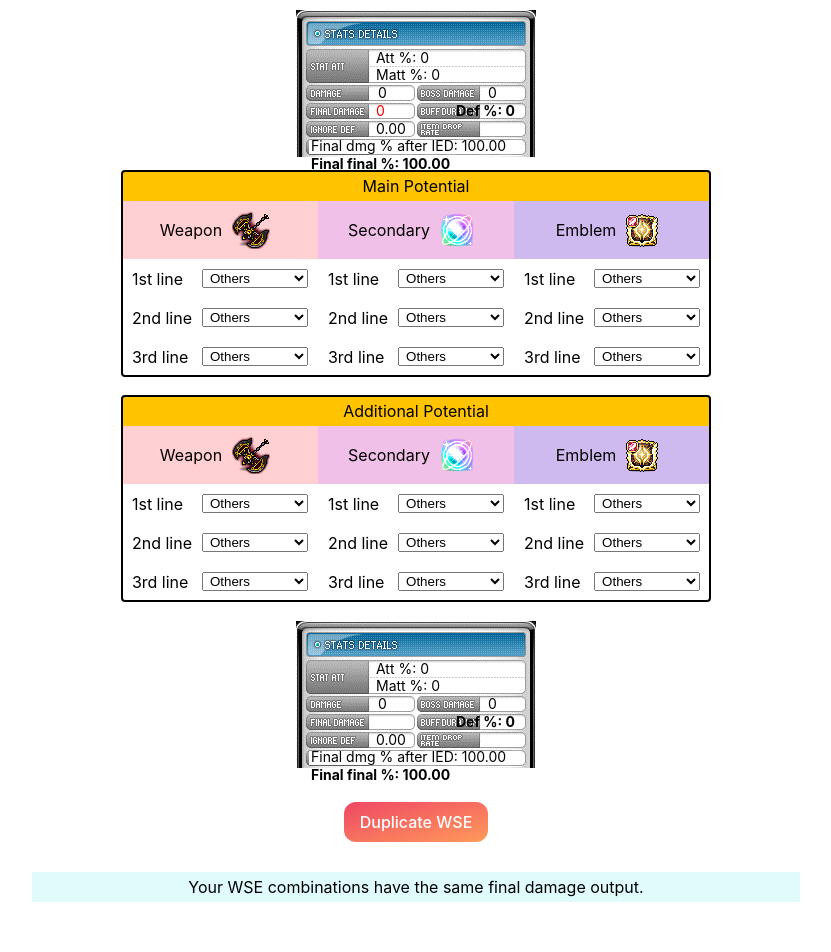
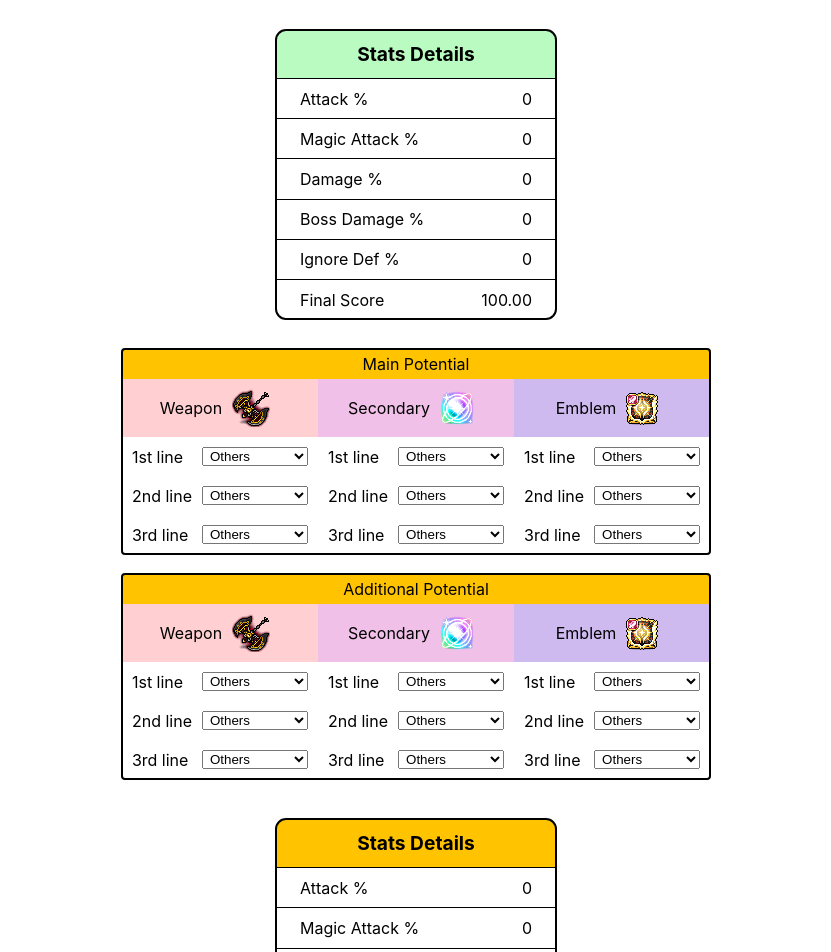
Before and after one commit to hehai123/react_upload, a React (Create React App) app: page / in a window 1280 px wide. Shown: the part 3100-4052 px from the top of the page, without its empty margins (224-1055 px from the left). Built offline with nearby package versions, Linux system fonts and the light colour scheme.

Commit message:
Changed Stats Detail display

```diff
--- a/src/components/counters.jsx
+++ b/src/components/counters.jsx
@@ -19,9 +19,13 @@ class Counters extends Component {
     eqSetBoss: { boss: 0, ied: 0 },
     ied: [],
     iedFinal: 0,
-    enemyDef: [
-      { id: 1, desc: "Monster defense", max: 380, value: 0, desc1: "Defense" },
-    ],
+    enemyDef: {
+      id: 1,
+      desc: "Monster defense",
+      max: 380,
+      value: 0,
+      label: "Defense",
+    },
     potion: [
       {
         id: 1,
@@ -2442,9 +2446,7 @@ class Counters extends Component {
 
   //Setting enemy Defense
   handleEnemyDef = (def) => {
-    var inputs = [...this.state.enemyDef];
-    inputs[0].value = this.safeParseFloat(def);
-    this.setState({ inputs });
+    this.setState({ enemyDef: { ...this.state.enemyDef, value: def } });
   };
 
   iedFinalDmg = () => {
@@ -2454,7 +2456,7 @@ class Counters extends Component {
     //to be removed
     const ied = this.statsIed();
 
-    const def = this.state.enemyDef[0].value;
+    const def = this.state.enemyDef.value;
     const finalDmg = 100 - def * (1 - ied / 100);
     return finalDmg > 0 ? finalDmg.toFixed(2) : 0;
   };
@@ -2529,7 +2531,8 @@ class Counters extends Component {
 
   iedFinalDmg2 = () => {
     const ied = this.statsIed2();
-    const def = this.state.enemyDef[0].value;
+
+    const def = this.state.enemyDef.value;
     const finalDmg = 100 - def * (1 - ied / 100);
     return finalDmg > 0 ? finalDmg.toFixed(2) : 0;
   };
@@ -2933,13 +2936,13 @@ class Counters extends Component {
 
         {/* For enemy defense */}
         <div className="div-defense">
-          {this.state.enemyDef.map((input) => (
+          {
             <EnemyDef
-              key={input.id} // check this pls
-              input={input}
+              key={this.state.enemyDef.id}
+              input={this.state.enemyDef}
               onChange={this.handleEnemyDef}
             />
-          ))}
+          }
         </div>
 
         <div className="div-wse-compare">
@@ -2974,26 +2977,37 @@ class Counters extends Component {
             </div>
 
             <div className="stats_div">
-              <img
-                src={require("../images/stat background2.png")}
-                alt=""
-                title="Stats table"
-              />
-              <p className="image-label-boss">{this.finalBoss()}</p>
-              <p className="image-label-damage">{this.finalDmg()}</p>
-              <p className="image-label-boss-def">
-                Def %: {this.state.enemyDef[0].value}
-              </p>
-              <p className="image-label-test">{this.state.statsWindow.ied}</p>
-              <p className="image-label-ied">{this.statsIed().toFixed(2)}</p>
-              <p className="image-label-att">Att %: {this.finalAtt()}</p>
-              <p className="image-label-matt">Matt %: {this.finalMatt()}</p>
-              <p className="image-label-iedFinal">
-                Final dmg % after IED: {this.iedFinalDmg()}
-              </p>
-              <p className="image-label-final">
-                Final final %: {this.finalFinal()}
-              </p>
+              <section className="stats-details">
+                <p className="stats-header-1">Stats Details</p>
+                <table className="stats-table">
+                  <tbody>
+                    <tr className="tr">
+                      <th className="th">Attack %</th>
+                      <td className="td">{this.finalAtt()}</td>
+                    </tr>
+                    <tr className="tr">
+                      <th className="th">Magic Attack %</th>
+                      <td className="td">{this.finalAtt()}</td>
+                    </tr>
+                    <tr className="tr">
+                      <th className="th">Damage %</th>
+                      <td className="td">{this.finalDmg()}</td>
+                    </tr>
+                    <tr className="tr">
+                      <th className="th">Boss Damage %</th>
+                      <td className="td">{this.finalBoss()}</td>
+                    </tr>
+                    <tr className="tr">
+                      <th className="th">Ignore Def %</th>
+                      <td className="td">{this.state.enemyDef.value}</td>
+                    </tr>
+                    <tr className="tr">
+                      <th className="th">Final Score</th>
+                      <td className="td">{this.finalFinal()}</td>
+                    </tr>
+                  </tbody>
+                </table>
+              </section>
             </div>
           </div>
 
@@ -3028,25 +3042,37 @@ class Counters extends Component {
             </div>
 
             <div className="stats_div">
-              <img
-                src={require("../images/stat background2.png")}
-                alt=""
-                title="Stats table"
-              />
-              <p className="image-label-boss">{this.finalBoss2()}</p>
-              <p className="image-label-damage">{this.finalDmg2()}</p>
-              <p className="image-label-boss-def">
-                Def %: {this.state.enemyDef[0].value}
-              </p>
-              <p className="image-label-ied">{this.statsIed2().toFixed(2)}</p>
-              <p className="image-label-att">Att %: {this.finalAtt2()}</p>
-              <p className="image-label-matt">Matt %: {this.finalMatt2()}</p>
-              <p className="image-label-iedFinal">
-                Final dmg % after IED: {this.iedFinalDmg2()}
-              </p>
-              <p className="image-label-final">
-                Final final %: {this.finalFinal2()}
-              </p>
+              <section className="stats-details">
+                <p className="stats-header-2">Stats Details</p>
+                <table className="stats-table">
+                  <tbody>
+                    <tr className="tr">
+                      <th className="th">Attack %</th>
+                      <td className="td">{this.finalAtt()}</td>
+                    </tr>
+                    <tr className="tr">
+                      <th className="th">Magic Attack %</th>
+                      <td className="td">{this.finalAtt()}</td>
+                    </tr>
+                    <tr className="tr">
+                      <th className="th">Damage %</th>
+                      <td className="td">{this.finalDmg()}</td>
+                    </tr>
+                    <tr className="tr">
+                      <th className="th">Boss Damage %</th>
+                      <td className="td">{this.finalBoss()}</td>
+                    </tr>
+                    <tr className="tr">
+                      <th className="th">Ignore Def %</th>
+                      <td className="td">{this.state.enemyDef.value}</td>
+                    </tr>
+                    <tr className="tr">
+                      <th className="th">Final Score</th>
+                      <td className="td">{this.finalFinal()}</td>
+                    </tr>
+                  </tbody>
+                </table>
+              </section>
             </div>
           </div>
         </div>
--- a/src/components/enemyDef.jsx
+++ b/src/components/enemyDef.jsx
@@ -6,7 +6,7 @@ class EnemyDef extends Component {
       <div className="input_field">
         <p className="table_header">{this.props.input.desc}</p>
         <div className="input_table">
-          <label>{this.props.input.desc1}</label>
+          <label>{this.props.input.label}</label>
           <input
             className="input"
             type="Number"
--- a/src/index.css
+++ b/src/index.css
@@ -302,6 +302,57 @@ code {
   width: fit-content;
 }
 
+.stats-details{
+  outline: auto;
+  border-radius: 10px;
+  margin: 20px;
+  width: 280px;
+  /* padding: 0.5rem; */
+}
+
+.stats-table{
+  width: 100%;
+  border-collapse: collapse;
+}
+
+.stats-header-1{
+  font-size: larger;
+  font-weight: bold;
+  /* background-color: #D4F1F4; */
+  background-color: #b9fbc0;
+  justify-content: center;
+  margin: 0px;
+  padding: 12px 0px;
+  border-top-right-radius: 10px;
+  border-top-left-radius: 10px;
+}
+.stats-header-2{
+  font-size: larger;
+  font-weight: bold;
+  /* background-color: #D4F1F4; */
+  background-color: #ffc300;
+  justify-content: center;
+  margin: 0px;
+  padding: 12px 0px;
+  border-top-right-radius: 10px;
+  border-top-left-radius: 10px;
+}
+
+.th,
+.td {
+  border: 0;
+  font-weight: normal;
+  text-align: left;
+  padding: 0.6rem 1.5rem;
+  white-space: nowrap;
+  border-top: 1px solid black;
+}
+.td:last-child {
+  text-align: right;
+}
+
+
+
 .image-label-test {
   position: absolute;
   top: 78px;
```
